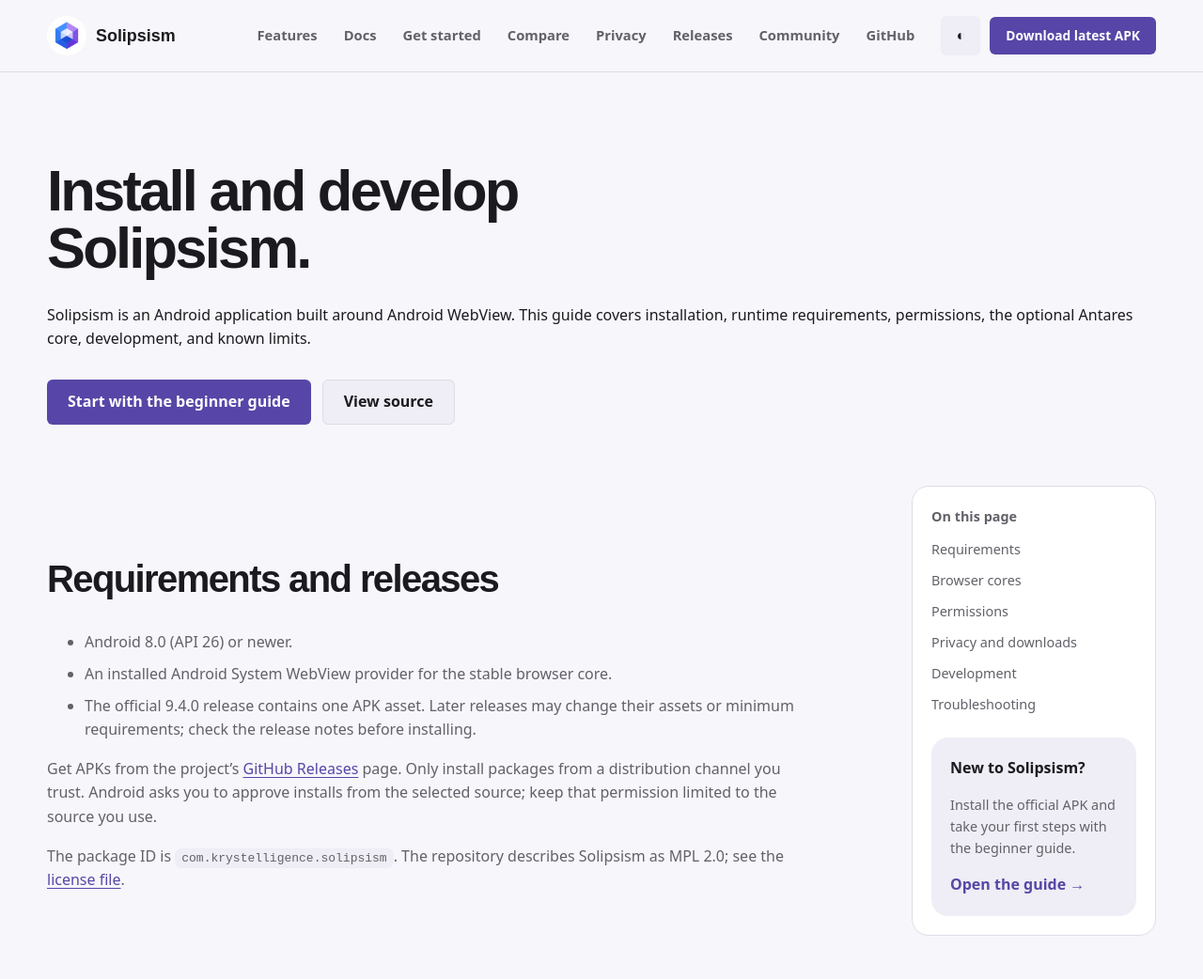
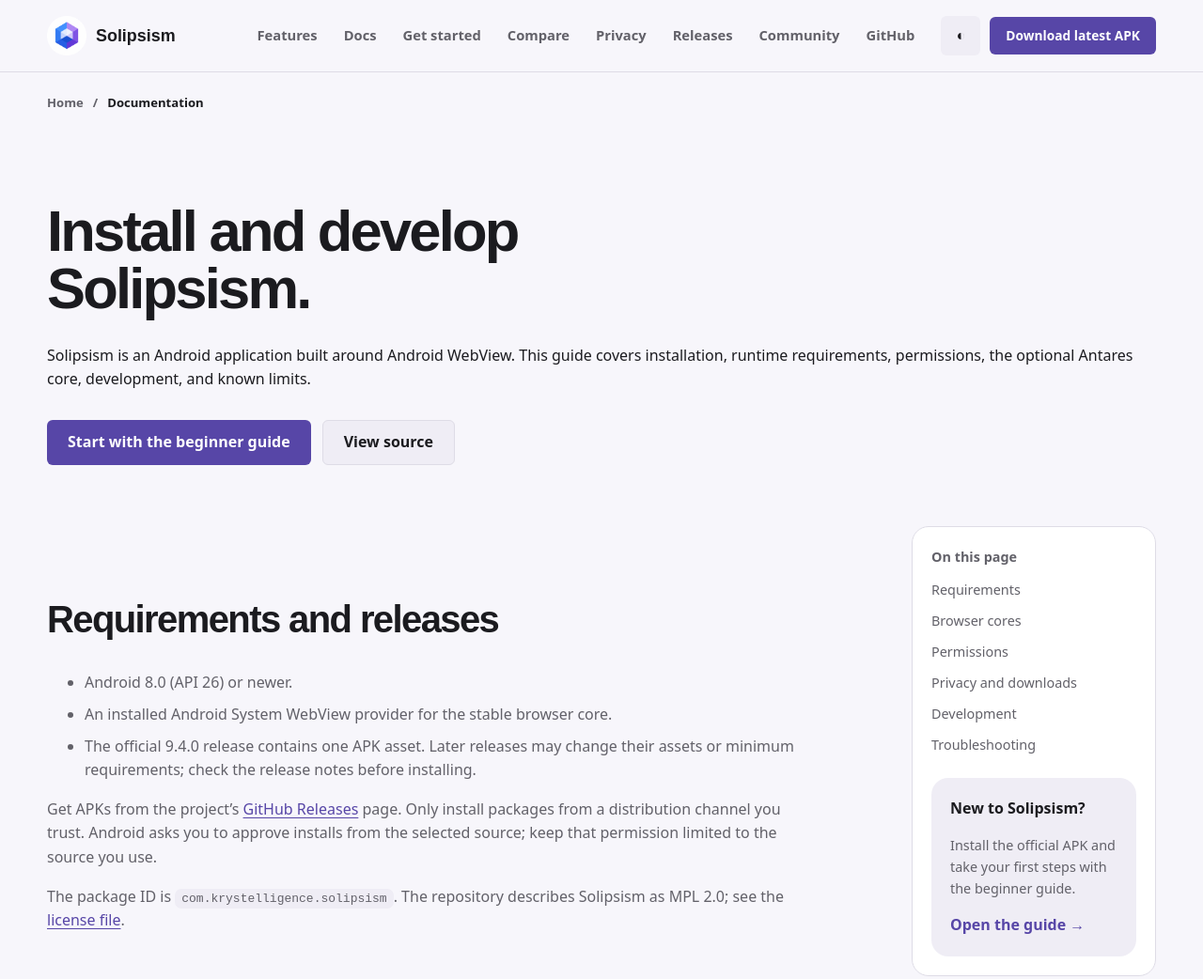
Before and after one commit to Kenneth-Cho-InfoSec/Solipsism, an Astro site in the folder website/: page /Solipsism/docs in a window 1280 px wide. Shown: the top 1042 px of the page at 94% size. Built offline with nearby package versions, Linux system fonts and the light colour scheme; Astro itself is replaced by a stand-in of ours.

Commit message:
Add breadcrumbs to Solipsism documentation

```diff
--- a/website/src/layouts/BaseLayout.astro
+++ b/website/src/layouts/BaseLayout.astro
@@ -18,6 +18,19 @@
     : path === '/docs/' || path === '/guides/getting-started/'
       ? 'TechArticle'
       : 'WebPage';
+const breadcrumbItems =
+  path === '/docs/'
+    ? [
+        { name: 'Home', item: Astro.site },
+        { name: 'Documentation', item: canonical },
+      ]
+    : path === '/guides/getting-started/'
+      ? [
+          { name: 'Home', item: Astro.site },
+          { name: 'Documentation', item: new URL('docs/', Astro.site) },
+          { name: 'Getting started', item: canonical },
+        ]
+      : [];
 const schema = {
   '@context': 'https://schema.org',
   '@type': pageType,
@@ -33,6 +46,19 @@
     name: 'Solipsism Browser',
     url: Astro.site,
   },
+  ...(breadcrumbItems.length
+    ? {
+        breadcrumb: {
+          '@type': 'BreadcrumbList',
+          itemListElement: breadcrumbItems.map((item, index) => ({
+            '@type': 'ListItem',
+            position: index + 1,
+            name: item.name,
+            item: item.item,
+          })),
+        },
+      }
+    : {}),
   ...(path === '/'
     ? {
         license: 'https://www.mozilla.org/MPL/2.0/',
--- a/website/src/pages/docs.astro
+++ b/website/src/pages/docs.astro
@@ -13,6 +13,11 @@
 >
   <Header />
   <main id="main">
+    <nav class="breadcrumbs shell" aria-label="Breadcrumb">
+      <a href={base}>Home</a>
+      <span aria-hidden="true">/</span>
+      <span aria-current="page">Documentation</span>
+    </nav>
     <section class="archive-hero shell reference-hero">
       <h1>Install and develop Solipsism.</h1>
       <p>
--- a/website/src/styles/global.css
+++ b/website/src/styles/global.css
@@ -60,6 +60,28 @@
 .shell {
   width: var(--shell);
   margin-inline: auto;
+}
+.breadcrumbs {
+  display: flex;
+  flex-wrap: wrap;
+  align-items: center;
+  gap: 10px;
+  padding-top: 22px;
+  color: var(--muted);
+  font-size: 0.82rem;
+  font-weight: 650;
+}
+.breadcrumbs a {
+  color: inherit;
+  text-decoration: none;
+  text-underline-offset: 3px;
+}
+.breadcrumbs a:hover {
+  color: var(--ink);
+  text-decoration: underline;
+}
+.breadcrumbs [aria-current='page'] {
+  color: var(--ink);
 }
 .skip-link {
   position: fixed;
```
Also changed, not shown: website/src/pages/guides/getting-started.astro (+7 -0 lines).
